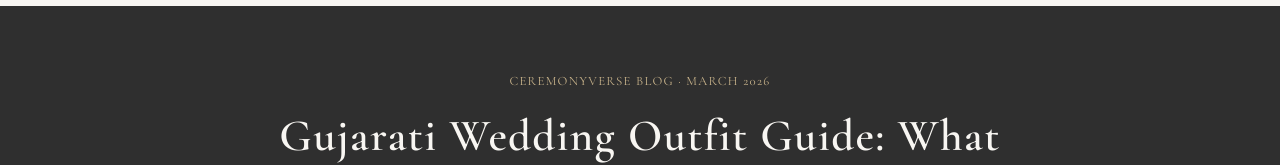
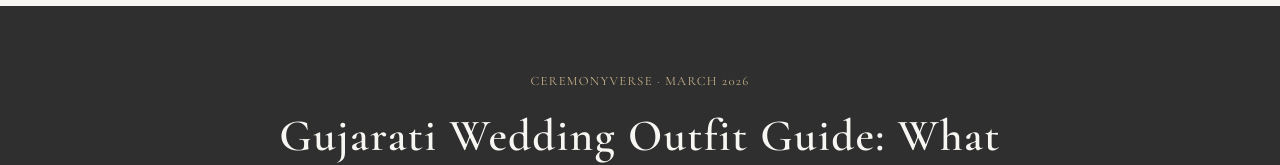
Before and after one commit to leylabernie/v0-ceremony-verse-wedding-concierge, a Next.js app: page /blog/gujarati-wedding-outfit-guide in a window 1280 px wide. Shown: the part 130-295 px from the top of the page. Built offline with nearby package versions, Linux system fonts and the light colour scheme.

Commit message:
Fix nav whitespace-nowrap and blog header label

```diff
--- a/app/blog/gujarati-wedding-outfit-guide/page.tsx
+++ b/app/blog/gujarati-wedding-outfit-guide/page.tsx
@@ -20,7 +20,7 @@ export default function GujaratiWeddingOutfitGuideBlogPost() {
       <div style={{ background: "#2f2f2f", padding: "4rem 1.5rem 3rem", textAlign: "center" }}>
         <div style={{ maxWidth: "760px", margin: "0 auto" }}>
           <p style={{ color: "#c7b28a", fontSize: "0.8rem", letterSpacing: "0.1em", textTransform: "uppercase", marginBottom: "1rem" }}>
-            CeremonyVerse Blog · March 2026
+            CeremonyVerse · March 2026
           </p>
           <h1 style={{ fontFamily: "'Cormorant Garamond', Georgia, serif", fontSize: "clamp(1.8rem, 4vw, 2.8rem)", fontWeight: 600, color: "#f8f6f2", lineHeight: 1.25, margin: "0 0 1.5rem" }}>
             Gujarati Wedding Outfit Guide: What to Wear for Every Ceremony
--- a/app/blog/how-to-buy-bridal-lehenga-from-india-usa/page.tsx
+++ b/app/blog/how-to-buy-bridal-lehenga-from-india-usa/page.tsx
@@ -20,7 +20,7 @@ export default function LehengaBuyingGuideBlogPost() {
       <div style={{ background: "#2f2f2f", padding: "4rem 1.5rem 3rem", textAlign: "center" }}>
         <div style={{ maxWidth: "760px", margin: "0 auto" }}>
           <p style={{ color: "#c7b28a", fontSize: "0.8rem", letterSpacing: "0.1em", textTransform: "uppercase", marginBottom: "1rem" }}>
-            CeremonyVerse Blog · March 2026
+            CeremonyVerse · March 2026
           </p>
           <h1 style={{ fontFamily: "'Cormorant Garamond', Georgia, serif", fontSize: "clamp(1.8rem, 4vw, 2.8rem)", fontWeight: 600, color: "#f8f6f2", lineHeight: 1.25, margin: "0 0 1.5rem" }}>
             How to Buy a Bridal Lehenga from India When You Live in the USA
--- a/app/blog/us-tariffs-indian-wedding-outfits-2026/page.tsx
+++ b/app/blog/us-tariffs-indian-wedding-outfits-2026/page.tsx
@@ -20,7 +20,7 @@ export default function TariffsBlogPost() {
       <div style={{ background: "#2f2f2f", padding: "4rem 1.5rem 3rem", textAlign: "center" }}>
         <div style={{ maxWidth: "760px", margin: "0 auto" }}>
           <p style={{ color: "#c7b28a", fontSize: "0.8rem", letterSpacing: "0.1em", textTransform: "uppercase", marginBottom: "1rem" }}>
-            CeremonyVerse Blog · March 2026
+            CeremonyVerse · March 2026
           </p>
           <h1 style={{ fontFamily: "'Cormorant Garamond', Georgia, serif", fontSize: "clamp(1.8rem, 4vw, 2.8rem)", fontWeight: 600, color: "#f8f6f2", lineHeight: 1.25, margin: "0 0 1.5rem" }}>
             US Tariffs on Indian Wedding Outfits: What NRI Brides Need to Know in 2026
--- a/components/navigation.tsx
+++ b/components/navigation.tsx
@@ -55,7 +55,7 @@ export function Navigation({ activePage, onNavigate }: NavigationProps) {
                   <a
                     key={item.label}
                     href={item.href}
-                    className="px-4 py-2 text-lg font-medium transition-all duration-200 text-midnight-navy hover:text-brushed-gold"
+                    className="px-4 py-2 text-lg font-medium transition-all duration-200 text-midnight-navy hover:text-brushed-gold whitespace-nowrap"
                   >
                     {item.label}
                   </a>
@@ -64,7 +64,7 @@ export function Navigation({ activePage, onNavigate }: NavigationProps) {
                     key={item.page}
                     onClick={() => handleNavClick(item.page!)}
                     className={cn(
-                      "px-4 py-2 text-lg font-medium transition-all duration-200",
+                      "px-4 py-2 text-lg font-medium transition-all duration-200 whitespace-nowrap",
                       activePage === item.page
                         ? "text-brushed-gold"
                         : "text-midnight-navy hover:text-brushed-gold"
```
